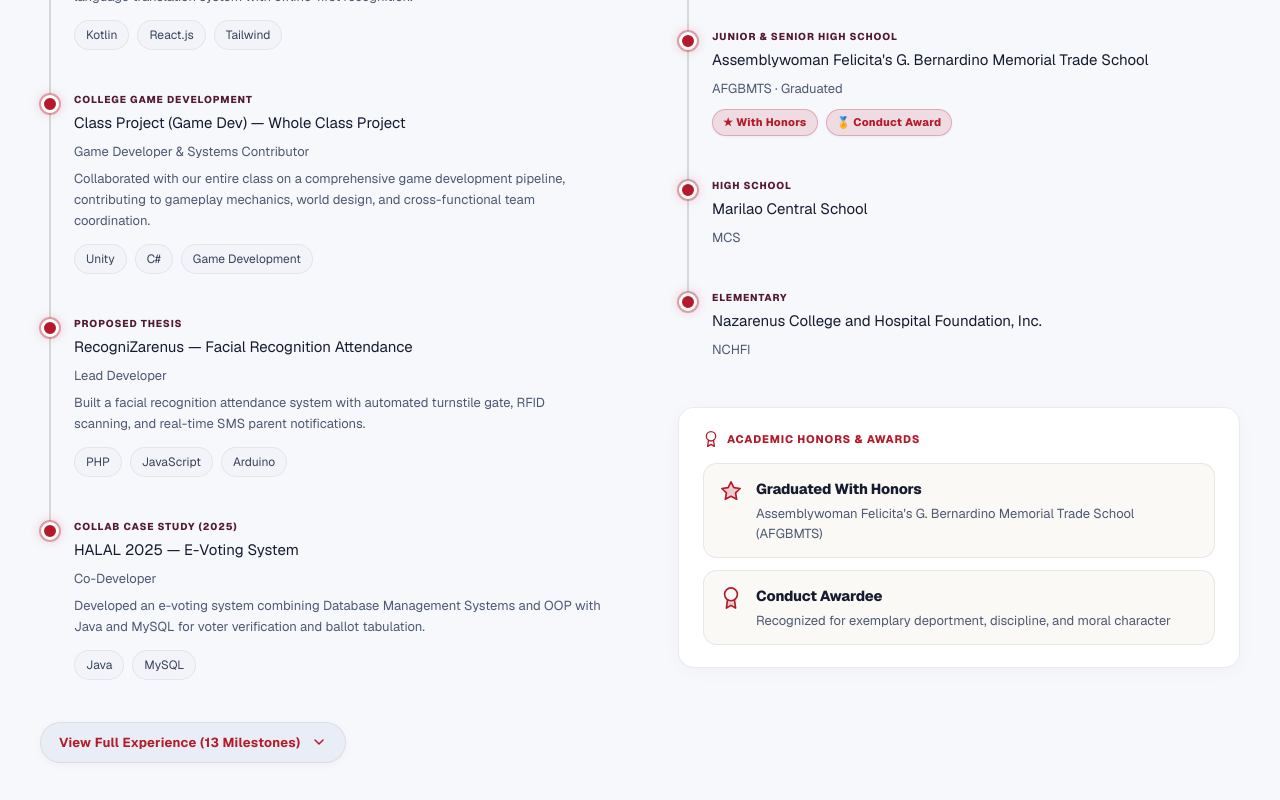
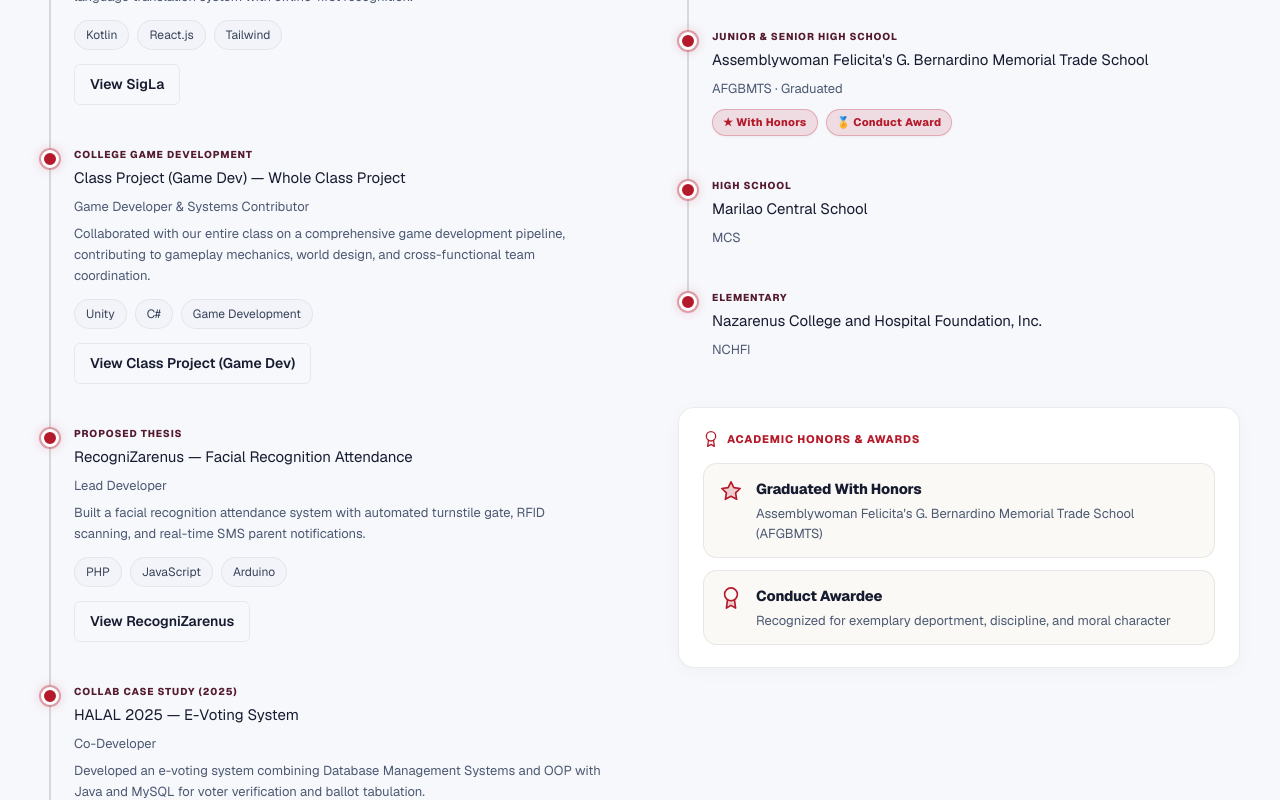
Before and after one commit to huwanwanwan/MY-PORTFOLIO, a Next.js app: page /experience in a window 1280 px wide. Shown: the part 540-1340 px from the top of the page. Built offline with nearby package versions, Linux system fonts and the light colour scheme.

Commit message:
Link experience entries directly to dedicated project pages

```diff
--- /dev/null
+++ b/app/projects/[slug]/page.tsx
@@ -0,0 +1,24 @@
+import Link from "next/link";
+import { notFound } from "next/navigation";
+import SiteShell from "../../../components/site-shell";
+import ProjectsShowcase from "../../../components/projects-showcase";
+import { projectsData } from "../../../data/projects-data";
+
+export default async function ProjectPage({ params }: { params: Promise<{ slug: string }> }) {
+  const { slug } = await params;
+  const project = projectsData.find((item) => item.id === slug);
+  if (!project) notFound();
+
+  return (
+    <SiteShell activePage="projects">
+      <section className="section-block content-section project-detail-page" id="projects" aria-labelledby="project-heading">
+        <Link className="intro-link" href="/projects">All projects</Link>
+        <header className="project-detail-heading">
+          <p className="editorial-eyebrow">{project.category}</p>
+          <h1 id="project-heading" className="editorial-title">{project.title}</h1>
+        </header>
+        <ProjectsShowcase projectId={slug} />
+      </section>
+    </SiteShell>
+  );
+}
--- a/components/experience-list.tsx
+++ b/components/experience-list.tsx
@@ -1,6 +1,7 @@
 "use client";
 
-import { useState } from "react";
+import Link from "next/link";
+import { projectsData } from "../data/projects-data";
 
 export interface ExperienceItem {
   index: string;
@@ -118,18 +119,18 @@ export const experiencesList: ExperienceItem[] = [
   },
 ];
 
-const INITIAL_VISIBLE_COUNT = 4;
+const experienceProjects: Record<string, string[]> = {
+  "01": ["sigla"], "02": ["class-project-game"], "03": ["recognizarenus"],
+  "04": ["halal-2025"], "05": ["inventopos"], "06": ["doculink"],
+  "07": ["la-nina-detector"], "08": ["fitness-management-system"],
+  "09": ["force-x", "almighty-jungle", "isla-arena"], "10": ["attack-on-pdm"],
+  "11": ["marilao-fantasy"], "12": ["milktaste"],
+};
 
 export default function ExperienceList() {
-  const [isExpanded, setIsExpanded] = useState(false);
-
-  const visibleExperiences = isExpanded
-    ? experiencesList
-    : experiencesList.slice(0, INITIAL_VISIBLE_COUNT);
-
   return (
     <div className="experience-list-container">
-      {visibleExperiences.map((entry) => (
+      {experiencesList.map((entry) => (
         <article
           key={entry.index}
           className="journey-entry scroll-reveal visible"
@@ -146,36 +147,21 @@ export default function ExperienceList() {
                 <span key={tag}>{tag}</span>
               ))}
             </div>
+            <div className="experience-project-links">
+              {(experienceProjects[entry.index] ?? []).map((id) => {
+                const project = projectsData.find((item) => item.id === id);
+                return project ? (
+                  <Link key={id} className="experience-project-link" href={`/projects/${id}`}>
+                    View {project.title}
+                  </Link>
+                ) : null;
+              })}
+            </div>
           </div>
         </article>
       ))}
 
-      <div className="experience-expand-action">
-        <button
-          type="button"
-          onClick={() => setIsExpanded(!isExpanded)}
-          className={`experience-expand-btn ${isExpanded ? "expanded" : ""}`}
-          aria-expanded={isExpanded}
-        >
-          <span>
-            {isExpanded
-              ? "Show Less Experience"
-              : `View Full Experience (${experiencesList.length} Milestones)`}
-          </span>
-          <svg
-            className="experience-arrow-icon"
-            viewBox="0 0 24 24"
-            fill="none"
-            stroke="currentColor"
-            strokeWidth="2.2"
-            strokeLinecap="round"
-            strokeLinejoin="round"
-            aria-hidden="true"
-          >
-            <polyline points="6 9 12 15 18 9" />
-          </svg>
-        </button>
-      </div>
+
     </div>
   );
 }
--- a/components/projects-showcase.tsx
+++ b/components/projects-showcase.tsx
@@ -16,6 +16,7 @@ interface ProjectsShowcaseProps {
   initialFilter?: CategoryFilter;
   featuredOnly?: boolean;
   limit?: number;
+  projectId?: string;
 }
 
 function ProjectEmblem({ id }: { id: string }) {
@@ -191,6 +192,7 @@ export default function ProjectsShowcase({
   initialFilter = "All",
   featuredOnly = false,
   limit,
+  projectId,
 }: ProjectsShowcaseProps) {
   const [selectedCategory, setSelectedCategory] = useState<CategoryFilter>(initialFilter);
   const [sortOrder, setSortOrder] = useState<"featured" | "chronological">("featured");
@@ -216,6 +218,7 @@ export default function ProjectsShowcase({
   ];
 
   const filteredProjects = useMemo(() => {
+    if (projectId) return projectsData.filter((project) => project.id === projectId);
     let list = featuredOnly ? projectsData.filter((p) => p.isFeatured) : [...projectsData];
 
     if (selectedCategory !== "All") {
@@ -233,12 +236,12 @@ export default function ProjectsShowcase({
     }
 
     return list;
-  }, [selectedCategory, sortOrder, featuredOnly, limit]);
+  }, [selectedCategory, sortOrder, featuredOnly, limit, projectId]);
 
   return (
     <div className="projects-showcase-container">
       {/* Category Filter & Sort Bar */}
-      <div className="projects-controls-bar">
+      {!projectId && <><div className="projects-controls-bar">
         <div className="projects-category-tabs" role="tablist" aria-label="Filter projects by category">
           {categories.map((cat) => {
             const isActive = selectedCategory === cat.label;
@@ -288,6 +291,8 @@ export default function ProjectsShowcase({
           {selectedCategory !== "All" && ` in ${selectedCategory}`}
         </p>
       </div>
+
+      </>}
 
       {/* Side-by-Side Project Rows (Card Container on one side, Description Beside It) */}
       <div className="project-detail-rows">
@@ -341,7 +346,9 @@ export default function ProjectsShowcase({
 
                 {/* Concise Overview Paragraph */}
                 <div className="smart-info-desc-box">
-                  <p className="smart-info-overview">{project.paragraphs[0]}</p>
+                  {(projectId ? project.paragraphs : project.paragraphs.slice(0, 1)).map((paragraph) => (
+                    <p className="smart-info-overview" key={paragraph}>{paragraph}</p>
+                  ))}
                 </div>
 
                 {/* MY ROLE / CONTEXT row */}
```
Also changed, not shown: app/globals.css.
